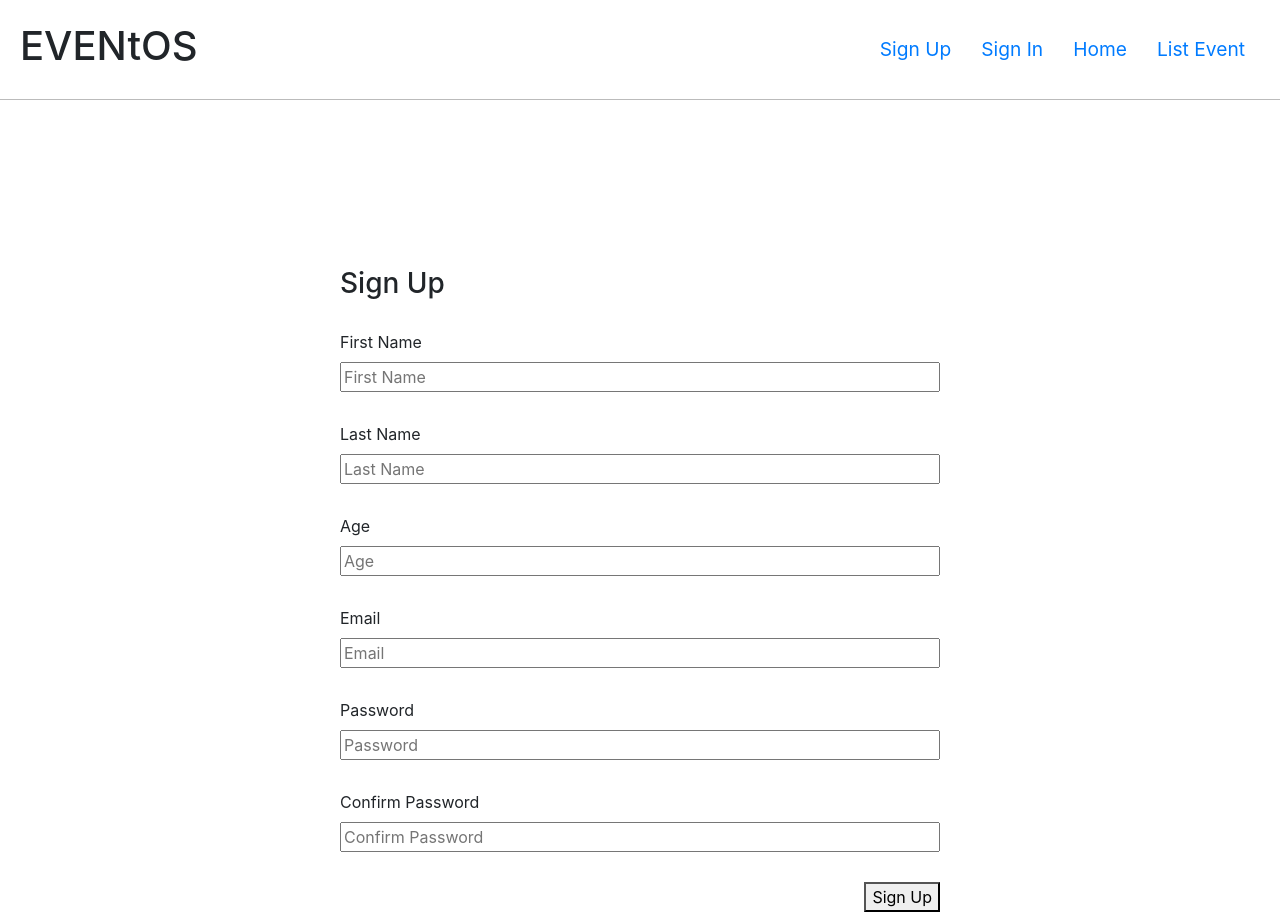
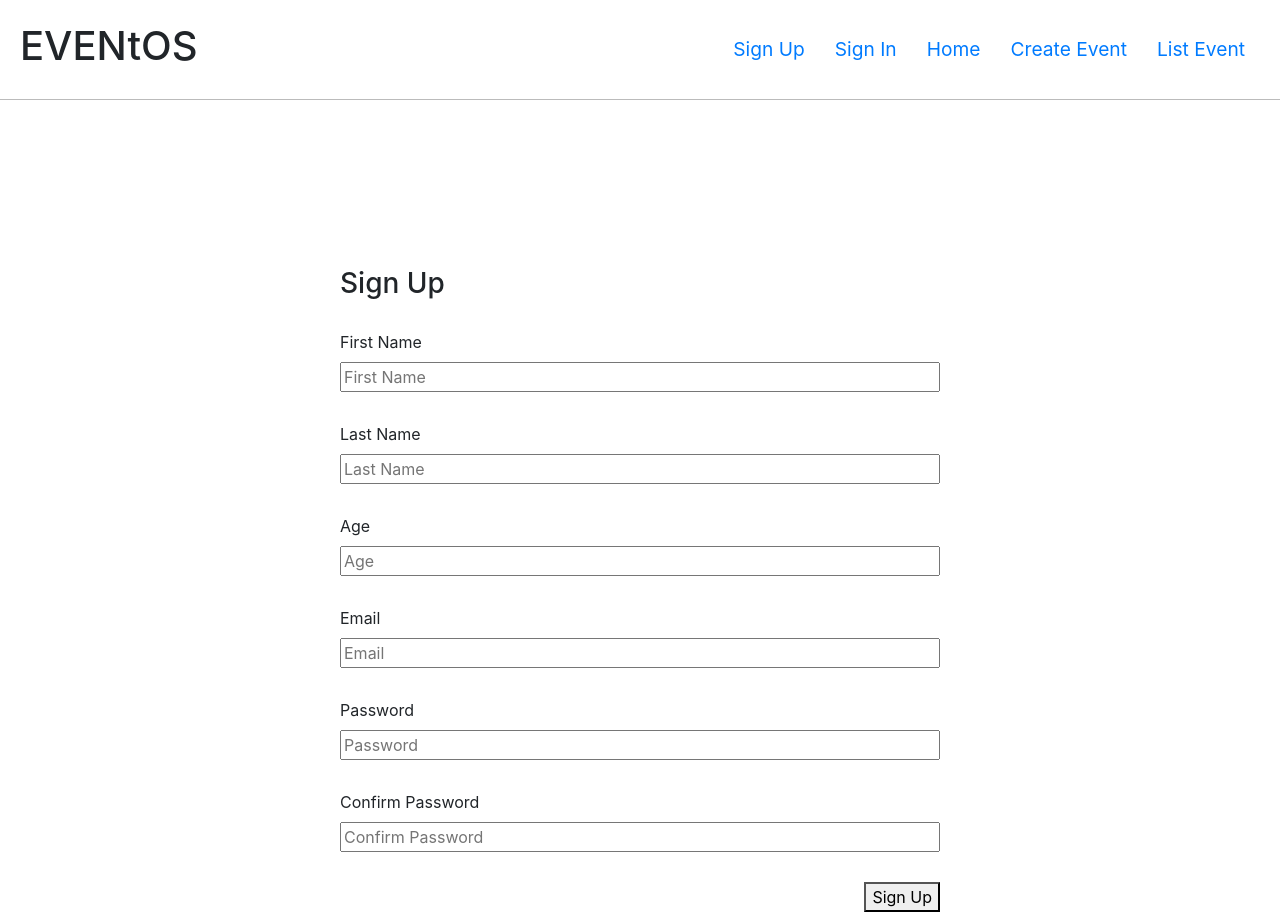
Before and after one commit to MNQ249/Event-frontend, a React app: page / in a window 1280 px wide. Built offline with nearby package versions, Linux system fonts and the light colour scheme.

Commit message:
create two variables with link or path listEvent,createEvent then add them to nav

```diff
--- a/src/header/Header.js
+++ b/src/header/Header.js
@@ -23,6 +23,12 @@ const alwaysOptions = (
   </React.Fragment>
 )
 
+const createEvent = (
+  <React.Fragment>
+  <Link to="/createEvent">Create Event</Link>
+</React.Fragment>
+)
+
 const listEvent = (
   <React.Fragment>
   <Link to="/listEvent">List Event</Link>
@@ -36,6 +42,7 @@ const Header = ({ user }) => (
       { user && <span>Welcome, {user.email}</span>}
       { user ? authenticatedOptions : unauthenticatedOptions }
       { alwaysOptions }
+      {createEvent}
       {listEvent}
     </nav>
   </header>
```
